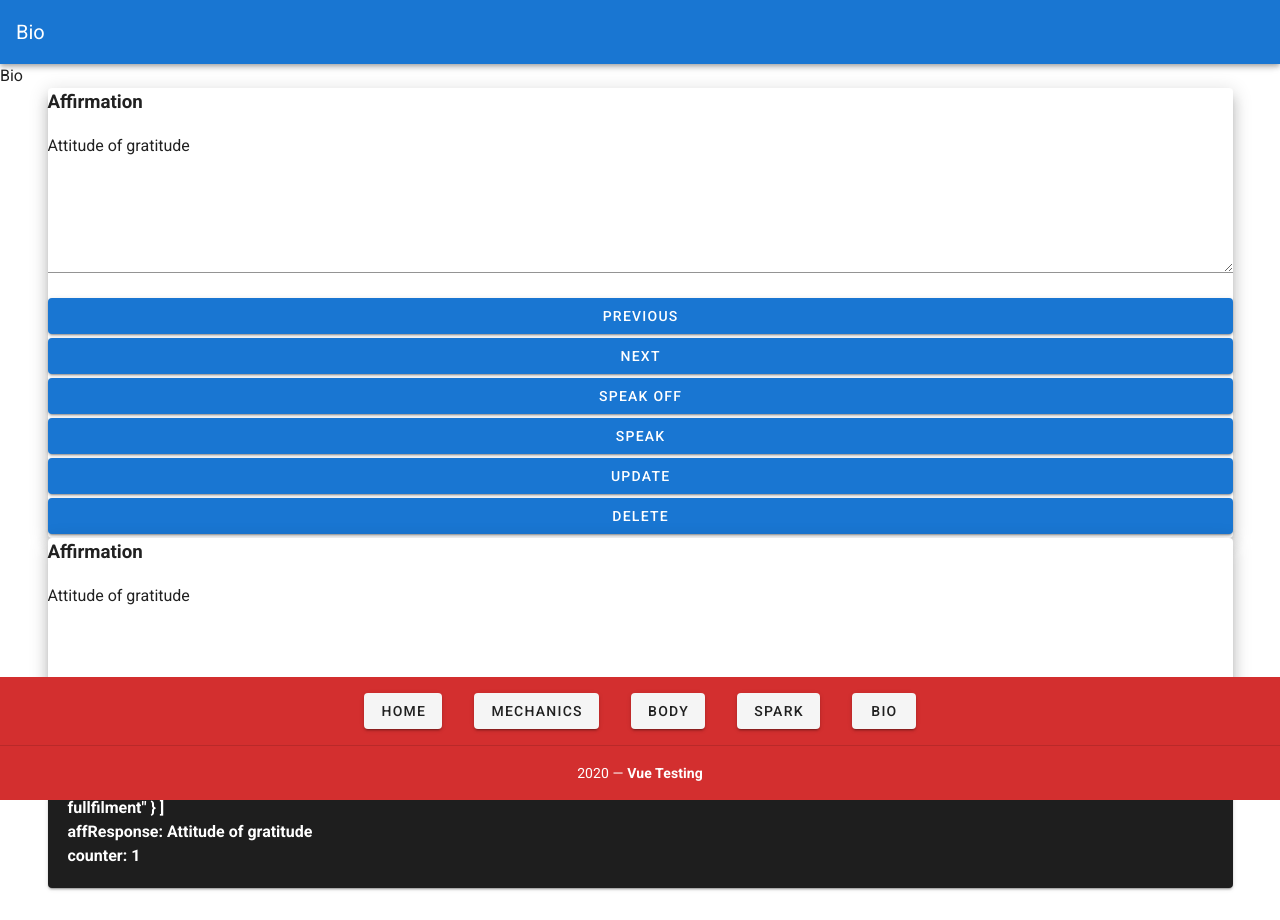
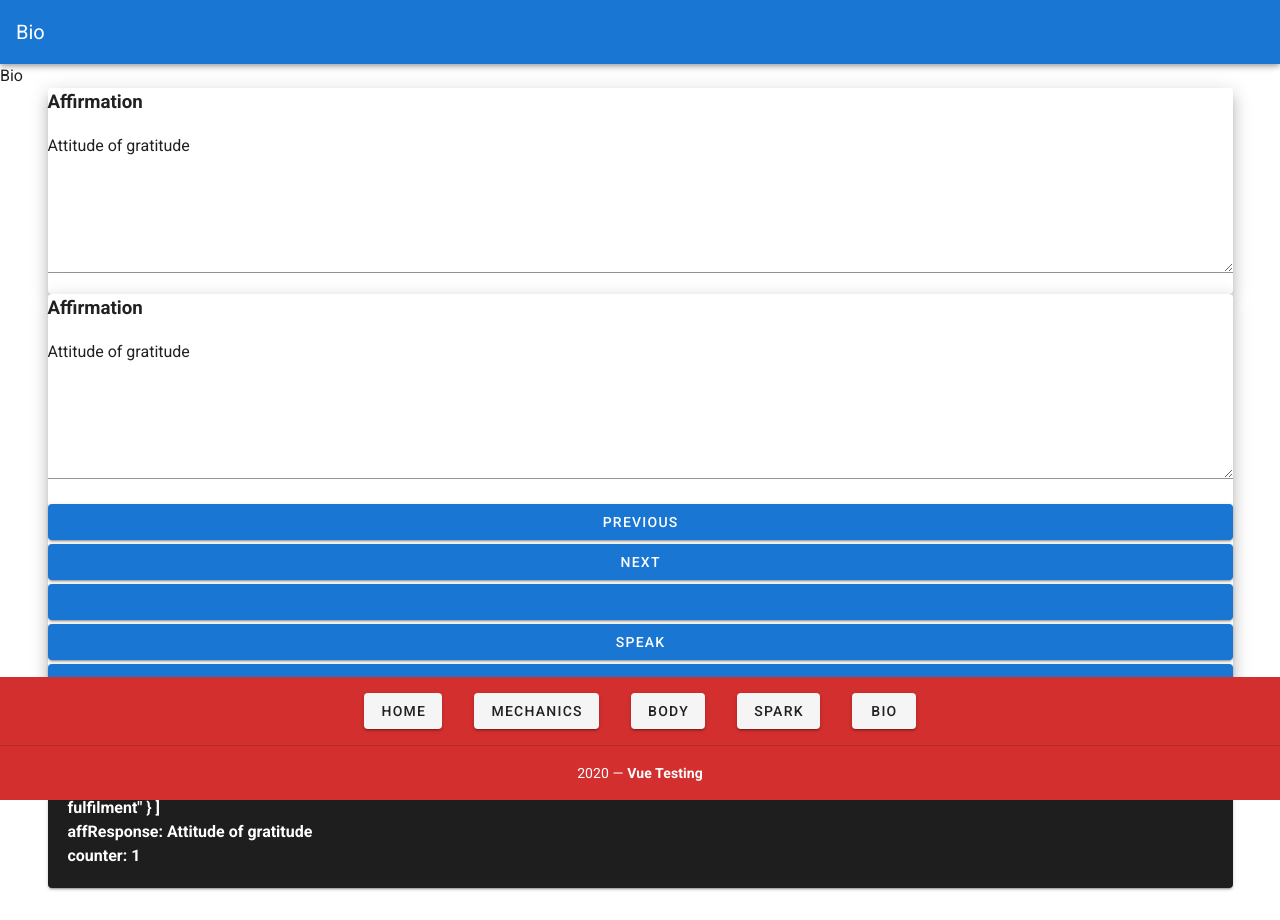
Before and after one commit to julianswift/Testing_Project, a Vue app: page /bio in a window 1280 px wide. Built offline with nearby package versions, Linux system fonts and the light colour scheme.

Commit message:
buttons v-for using array lesson V1.0

```diff
--- a/src/assets/json/affirmationDataset.json
+++ b/src/assets/json/affirmationDataset.json
@@ -1,5 +1,5 @@
 [
   { "id": "1", "affirmation": "Attitude of gratitude" },
   { "id": "2", "affirmation": "I am tolerant and forgiving" },
-  { "id": "3", "affirmation": "Success includes fullfilment" }
+  { "id": "3", "affirmation": "Success includes fulfilment" }
 ]
--- a/src/views/Bio.vue
+++ b/src/views/Bio.vue
@@ -14,12 +14,14 @@
           <!-- I'll let you know these concerns when it is done -->
           <!-- I have already built this one but let you try also. -->
 
+          <!--
           <v-btn block color="primary" class="my-1" @click="previousAff">Previous</v-btn>
           <v-btn block color="primary" class="my-1" @click="nextAff">Next</v-btn>
           <v-btn block color="primary" class="my-1" @click="affToggleBtn">{{affSpeakStatus}}</v-btn>
           <v-btn block color="primary" class="my-1">Speak</v-btn>
           <v-btn block color="primary" class="my-1">Update</v-btn>
           <v-btn block color="primary" class="my-1">Delete</v-btn>
+          -->
         </v-card>
       </v-row>
 
@@ -30,6 +32,15 @@
           <v-textarea v-model="affResponse"></v-textarea>
 
           <!-- buttons v-for -->
+
+          <v-btn
+            v-for="(button , key) in affButtons"
+            :key="key"
+            block
+            color="primary"
+            class="my-1"
+            @click="button.method"
+          >{{button.title}}</v-btn>
 
         </v-card>
       </v-row>
@@ -50,8 +61,17 @@ import staticData from "@/assets/json/affirmationDataset";
 import jQuery from "jquery";
 
 export default {
+  props: ["buttons", "title"],
   data() {
-    return {
+    return {  /* I tried without quotes, and also just name of method i.e method: 'previousAff' methods have not rendered at this stage */
+      affButtons: [ /* could not use buttons, as already defined as prop ......... over to you :) ........... */
+        { method: 'this.previousAff()', title: "Previous" },
+        { method: 'this.nextAff()', title: "Next" },
+        { method: 'this.affToggleBtn()', title: this.affSpeakStatus }, /* not rendered yet hence blank */
+        { method: 'this.affSpeak()', title: "Speak" },
+        { method: 'this.affUpdate()', title: "Update" },
+        { method: 'this.affDelete()', title: "Delete" }
+      ],
       // You need to register staticData as a Vue Data
       affData: staticData,
       // Thanks to 2 ways binding, we can change this value from textarea html element
@@ -63,6 +83,7 @@ export default {
     };
   },
   created() {
+
     this.nextAff();
   },
   methods: {
@@ -82,7 +103,6 @@ export default {
         this.setAffResponse(this.counter);
       }
     },
-
     affToggleBtn() {
       if (this.affToggleOn) {
         this.affToggleOn = false;
@@ -92,15 +112,16 @@ export default {
         this.affSpeakStatus = "Speak On";
       }
     },
+    affSpeak() {},
+
+    affUpdate() {},
 
     affDelete() {
       // var confirmDelete = confirm("Click OK to go ahead with Delete or Cancel");
       // if (!confirmDelete) {
       //   return;
       // }
-    },
-
-    affUpdate() {}
+    }
   }
 };
 
```
